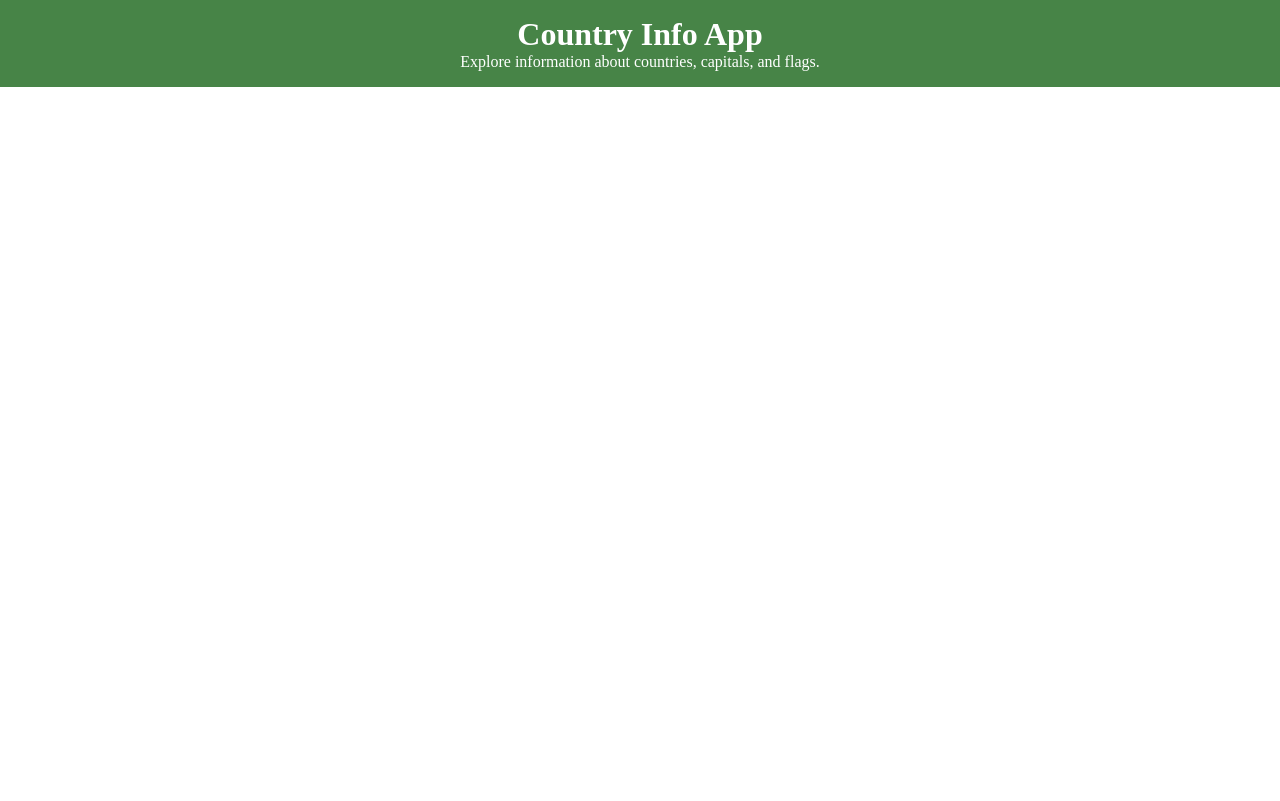
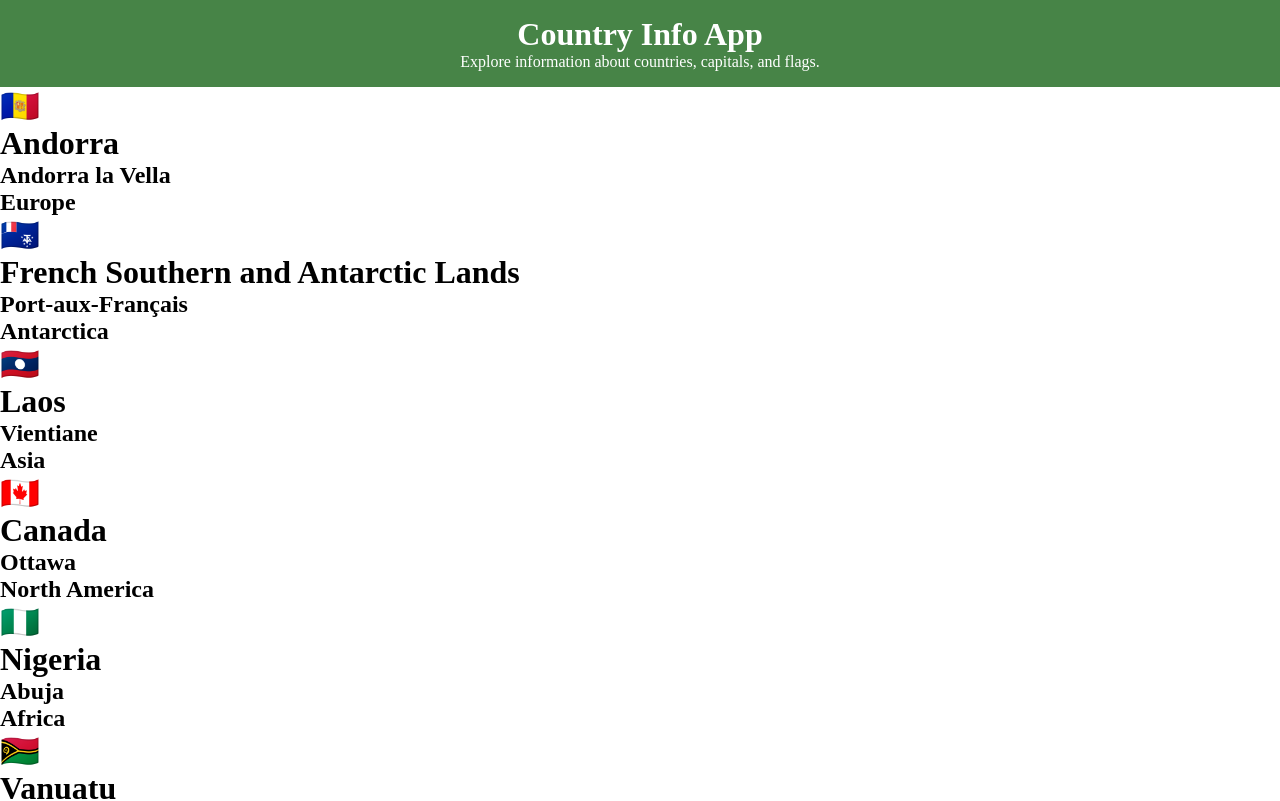
Before and after one commit to Ginagonzalezgut/country-info-app, a React (Vite) app: page / in a window 1280 px wide. Shown: the top 801 px of the page. Built offline with nearby package versions, Linux system fonts and the light colour scheme.

Commit message:
add countries

```diff
--- a/src/components/App.jsx
+++ b/src/components/App.jsx
@@ -1,10 +1,13 @@
 import "../scss/App.scss";
 import Header from "./Header";
+import ListCountries from "./ListCountries";
+import countriesInfo from "../services/data.json";
 
 function App() {
   return (
     <>
       <Header />
+      <ListCountries countriesData={countriesInfo} />
     </>
   );
 }
--- /dev/null
+++ b/src/components/Country.jsx
@@ -0,0 +1,12 @@
+function Country({ countryInfo }) {
+  return (
+    <div className="country">
+      <h1>{countryInfo.flag}</h1>
+      <h1>{countryInfo.name.common}</h1>
+      <h2>{countryInfo.capital}</h2>
+      <h2>{countryInfo.continents}</h2>
+    </div>
+  );
+}
+
+export default Country;
--- /dev/null
+++ b/src/components/ListCountries.jsx
@@ -0,0 +1,13 @@
+import Country from "./Country";
+
+function ListCountries({ countriesData }) {
+  function renderCountries() {
+    return countriesData.map((countryData, index) => {
+      return <Country countryInfo={countryData} key={index} />;
+    });
+  }
+
+  return <div>{renderCountries()}</div>;
+}
+
+export default ListCountries;
```
